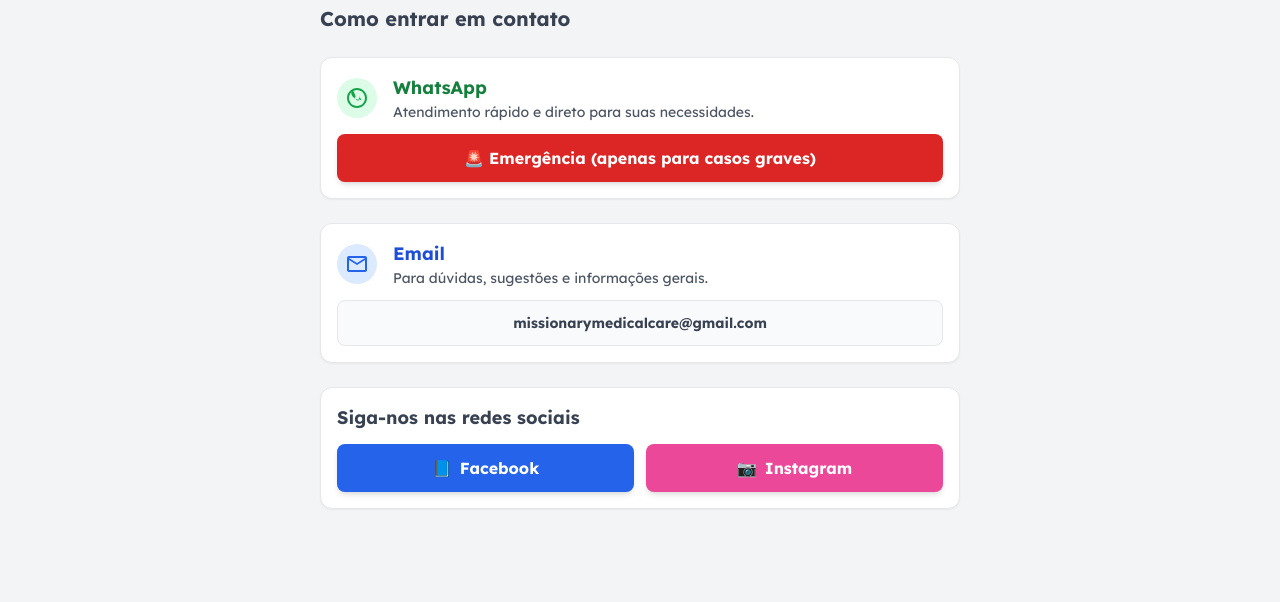
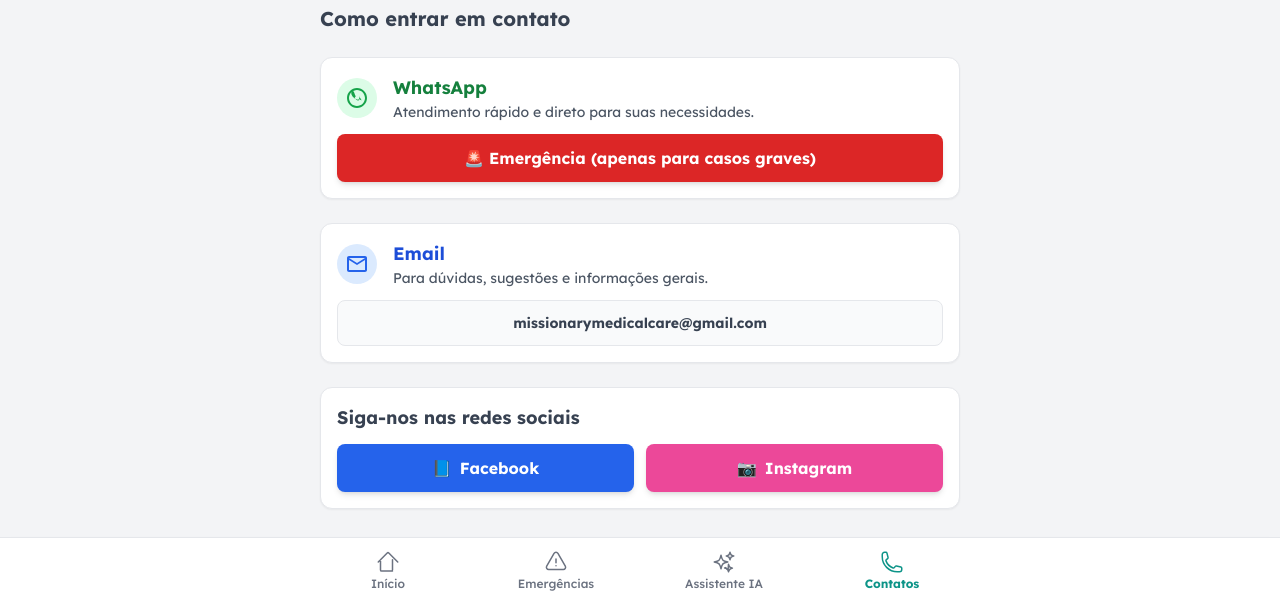
Before and after one commit to telesaudemissionaria/missioncare-plus, a website: page 9-contatos.html in a window 1280 px wide. Shown: the part 198-800 px from the top of the page. Drawn offline with nearby package versions, Linux system fonts and the light colour scheme.

Commit message:
Update 9-contatos.html

```diff
--- a/9-contatos.html
+++ b/9-contatos.html
@@ -58,6 +58,34 @@
         .lang-btn.inactive {
             background-color: #e5e7eb; /* gray-200 */
             color: #4b5563; /* gray-600 */
+        }
+
+        /* Estilos para a barra de navegação inferior */
+        .bottom-nav-item {
+            display: flex;
+            flex-direction: column;
+            align-items: center;
+            justify-content: center;
+            padding: 0.5rem 0.25rem;
+            flex: 1;
+            color: #6b7280; /* gray-500 */
+            transition: color 0.2s ease;
+            text-decoration: none;
+            font-size: 0.75rem; /* text-xs */
+            font-weight: 500; /* font-medium */
+            line-height: 1; /* Para alinhar o texto e o ícone */
+        }
+        .bottom-nav-item.active {
+            color: #0d9488; /* teal-600 */
+            font-weight: 700; /* font-bold */
+        }
+        .bottom-nav-item:hover {
+            color: #0d9488; /* teal-600 */
+        }
+        .bottom-nav-item svg {
+            width: 24px;
+            height: 24px;
+            margin-bottom: 0.25rem; /* space-y-1 */
         }
     </style>
 </head>
@@ -159,6 +187,36 @@
         </div>
     </div>
 
+    <!-- Barra de Navegação Inferior -->
+    <footer class="fixed bottom-0 left-0 right-0 bg-white border-t border-gray-200 shadow-lg z-40">
+        <nav class="flex justify-around items-center h-16 max-w-2xl mx-auto">
+            <a href="1-inicio.html" class="bottom-nav-item" id="nav-home">
+                <svg xmlns="http://www.w3.org/2000/svg" fill="none" viewBox="0 0 24 24" stroke-width="1.5" stroke="currentColor">
+                    <path stroke-linecap="round" stroke-linejoin="round" d="M2.25 12l8.954-8.955c.44-.439 1.152-.439 1.591 0L21.75 12M4.5 9.75v10.125c0 .621.504 1.125 1.125 1.125h9.75a1.125 1.125 0 001.125-1.125V9.75M8.25 21h8.25" />
+                </svg>
+                <span data-i18n="nav.home">Início</span>
+            </a>
+            <a href="4-emergencias.html" class="bottom-nav-item" id="nav-emergencies">
+                <svg xmlns="http://www.w3.org/2000/svg" fill="none" viewBox="0 0 24 24" stroke-width="1.5" stroke="currentColor">
+                    <path stroke-linecap="round" stroke-linejoin="round" d="M12 9v3.75m-9.303 3.376c-.866 1.5.217 3.374 1.948 3.374h14.71c1.73 0 2.813-1.874 1.948-3.374L13.949 3.378c-.866-1.5-3.032-1.5-3.898 0L2.697 16.126zM12 15.75h.007v.008H12v-.008z" />
+                </svg>
+                <span data-i18n="nav.emergencies">Emergências</span>
+            </a>
+            <a href="5. assistenteIA.html" class="bottom-nav-item" id="nav-ai-assistant">
+                <svg xmlns="http://www.w3.org/2000/svg" fill="none" viewBox="0 0 24 24" stroke-width="1.5" stroke="currentColor">
+                    <path stroke-linecap="round" stroke-linejoin="round" d="M9.813 15.904L9 18.75l-.813-2.846a4.5 4.5 0 00-3.09-3.09L2.25 12l2.846-.813a4.5 4.5 0 003.09-3.09L9 5.25l.813 2.846a4.5 4.5 0 003.09 3.09L15.75 12l-2.846.813a4.5 4.5 0 00-3.09 3.09zM18.259 8.715L18 9.75l-.259-1.035a3.375 3.375 0 00-2.455-2.456L14.25 6l1.036-.259a3.375 3.375 0 002.455-2.456L18 2.25l.259 1.035a3.375 3.375 0 002.456 2.456L21.75 6l-1.035.259a3.375 3.375 0 00-2.456 2.456zM16.898 20.572L16.5 21.75l-.398-1.178a3.375 3.375 0 00-2.31-2.31L12.602 18l1.178-.398a3.375 3.375 0 002.31 2.31L16.5 14.25l.398 1.178a3.375 3.375 0 002.31 2.31l1.178.398-1.178.398a3.375 3.375 0 00-2.31 2.31z" />
+                </svg>
+                <span data-i18n="nav.ai_assistant">Assistente IA</span>
+            </a>
+            <a href="9-contatos.html" class="bottom-nav-item active" id="nav-contacts">
+                <svg xmlns="http://www.w3.org/2000/svg" fill="none" viewBox="0 0 24 24" stroke-width="1.5" stroke="currentColor">
+                    <path stroke-linecap="round" stroke-linejoin="round" d="M2.25 6.75c0 8.284 6.716 15 15 15h2.25a2.25 2.25 0 002.25-2.25v-1.372c0-.516-.351-.966-.852-1.091l-4.423-1.106c-.44-.11-.902.055-1.173.417l-.97 1.293c-.282.376-.769.542-1.21.38a12.035 12.035 0 01-7.143-7.143c-.162-.441.004-.928.38-1.21l1.293-.97c.363-.271.527-.734.417-1.173L6.963 3.102a1.125 1.125 0 00-1.091-.852H4.5A2.25 2.25 0 002.25 4.5v2.25z" />
+                </svg>
+                <span data-i18n="nav.contacts">Contatos</span>
+            </a>
+        </nav>
+    </footer>
+
     <script>
         // Objeto para armazenar as traduções
         const translations = {
@@ -174,7 +232,11 @@
                 'feedback.error_title': 'Erro ao Enviar!',
                 'feedback.error_message': 'Não foi possível enviar sua mensagem. Tente novamente.',
                 'feedback.offline_message': 'Você está offline. Sua mensagem será enviada quando a conexão for restabelecida.',
-                'feedback.close_button': 'Fechar'
+                'feedback.close_button': 'Fechar',
+                'nav.home': 'Início',
+                'nav.emergencies': 'Emergências',
+                'nav.ai_assistant': 'Assistente IA',
+                'nav.contacts': 'Contatos'
             },
             'es-ES': {
                 'contatos.titulo': 'Contacto y Soporte',
@@ -188,7 +250,11 @@
                 'feedback.error_title': '¡Error al Enviar!',
                 'feedback.error_message': 'No se pudo enviar su mensaje. Intente de nuevo.',
                 'feedback.offline_message': 'Estás desconectado. Tu mensaje se enviará cuando se restablezca la conexión.',
-                'feedback.close_button': 'Cerrar'
+                'feedback.close_button': 'Cerrar',
+                'nav.home': 'Inicio',
+                'nav.emergencies': 'Emergencias',
+                'nav.ai_assistant': 'Asistente IA',
+                'nav.contacts': 'Contactos'
             },
             'en-US': {
                 'contatos.titulo': 'Contact and Support',
@@ -202,7 +268,11 @@
                 'feedback.error_title': 'Error Sending!',
                 'feedback.error_message': 'Could not send your message. Please try again.',
                 'feedback.offline_message': 'You are offline. Your message will be sent when the connection is restored.',
-                'feedback.close_button': 'Close'
+                'feedback.close_button': 'Close',
+                'nav.home': 'Home',
+                'nav.emergencies': 'Emergencies',
+                'nav.ai_assistant': 'AI Assistant',
+                'nav.contacts': 'Contacts'
             }
         };
 
@@ -242,6 +312,16 @@
                     button.classList.add('bg-teal-600', 'text-white');
                 } else {
                     button.classList.add('bg-gray-200', 'text-gray-600');
+                }
+            });
+
+            // Atualizar estado ativo da barra de navegação inferior
+            const currentPath = window.location.pathname.split('/').pop();
+            document.querySelectorAll('.bottom-nav-item').forEach(item => {
+                item.classList.remove('active');
+                const itemHref = item.getAttribute('href');
+                if (itemHref && itemHref.endsWith(currentPath)) {
+                    item.classList.add('active');
                 }
             });
         }
@@ -290,12 +370,6 @@
         }
 
         document.addEventListener('DOMContentLoaded', function() {
-            // Não há mais formulário de contato, então removemos o event listener
-            // const contactForm = document.getElementById('contact-form');
-            // if (contactForm) {
-            //     contactForm.addEventListener('submit', enviarMensagem);
-            // }
-
             // Event listener para o botão de fechar modal de feedback
             const closeFeedbackModalBtn = document.getElementById('close-feedback-modal');
             if (closeFeedbackModalBtn) {
```
